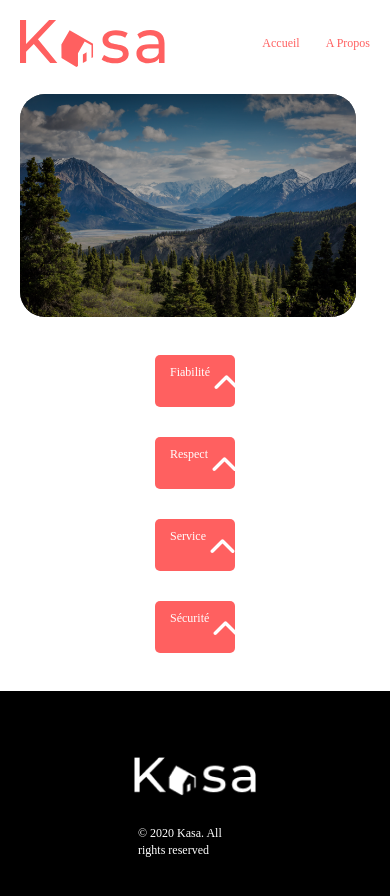
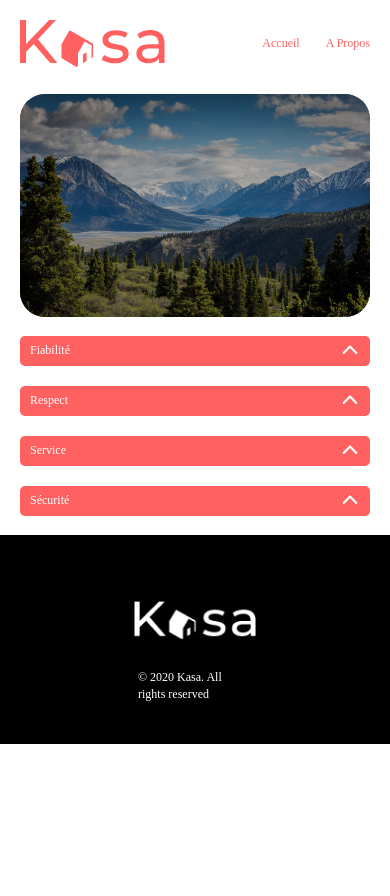
Before and after one commit to Nonnorso/Creez_une_application_web_de_location_immobiliere_avec_React, a React (Create React App) app: page /about in a window 390 px wide. Shown: the top 896 px of the page. After the commit the page ends 844 px from the top, so only its background shows below. Built offline with nearby package versions, Linux system fonts and the light colour scheme.

Commit message:
responsive page a propos avec animations et correction du bug de l'icone

```diff
--- a/src/Styles/index.scss
+++ b/src/Styles/index.scss
@@ -173,6 +173,10 @@ img{
     text-align: center;
   }
 
+  &.B2{
+    margin-bottom:38px;
+  }
+
   @media (max-width: $smallScreen) {
     &.B1{
       height:111px;
@@ -180,8 +184,8 @@ img{
     }
 
     &.B2{
-      width: 336px;
       height: 223px;
+      margin-bottom:19px;
     }
 
     p {
@@ -311,10 +315,16 @@ align-items: center;
 .collapse{
   gap:30px;
   align-items: center;
-  margin-top: -5px;
   margin-bottom: 38px;
   margin-left:135px;
   margin-right:135px;
+
+  @media (max-width: $smallScreen) {
+    margin-left:0;
+    margin-right:0;
+    margin-bottom:19px;
+    gap:20px;
+  }
 }
 
 .collapseBtn{
@@ -324,14 +334,25 @@ align-items: center;
   padding: 10px 20px 10px 15px;
   border-radius: 5px;
   box-sizing: border-box;
+  align-items: center;
+
+  @media (max-width: $smallScreen) {
+    height:30px;
+    padding:10px;
+  }
 }
 
 .collapseIcon{
   cursor: pointer;
-  width: 32px;
-  height: 32px;
   flex-shrink: 0;
-  transition: transform 0.3s ease-out;
+  transition: transform 0.3s ease-out;transform-origin: center center;
+
+  @media (max-width: $smallScreen) {
+  img{
+    width:20px;
+    height:20px;
+  }
+  }
 
   &.open {
     transform: rotate(-180deg);
--- a/src/pages/a_propos/aPropos.jsx
+++ b/src/pages/a_propos/aPropos.jsx
@@ -1,6 +1,6 @@
 import AboutBanner from '../../components/About_Banner'
 import Collapse from '../../components/Collapse';
-import collapseIcon from '../../assets/arrow_back_ios-24px 2.svg';
+import collapseIcon from '../../assets/arrow_back_ios-24px 2.png';
 
 function aPropos() {
     return (
```
Also changed, not shown: src/assets/arrow_back_ios-24px 2.png (added), src/assets/arrow_back_ios-24px 2.svg (deleted).
